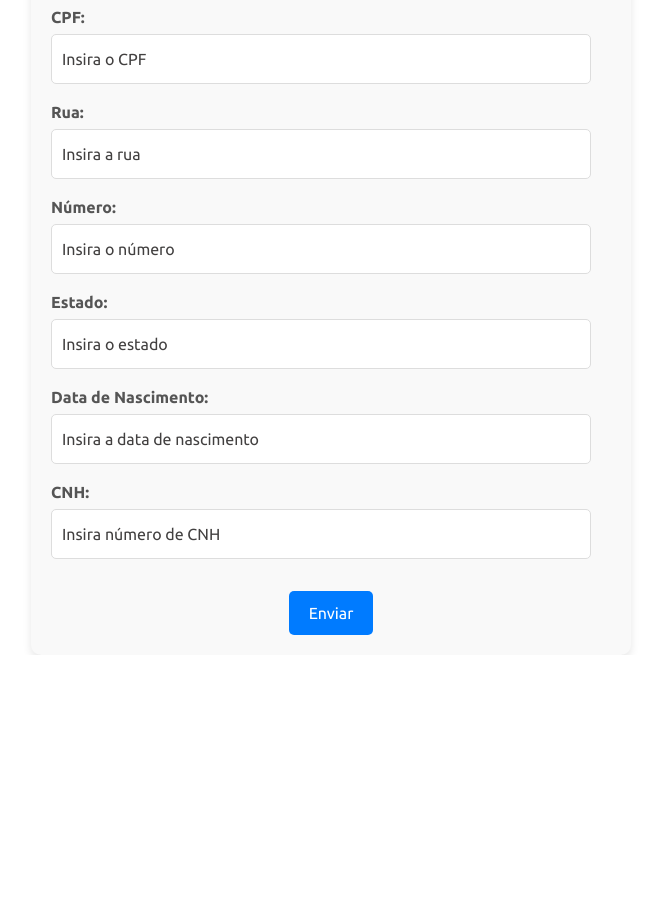
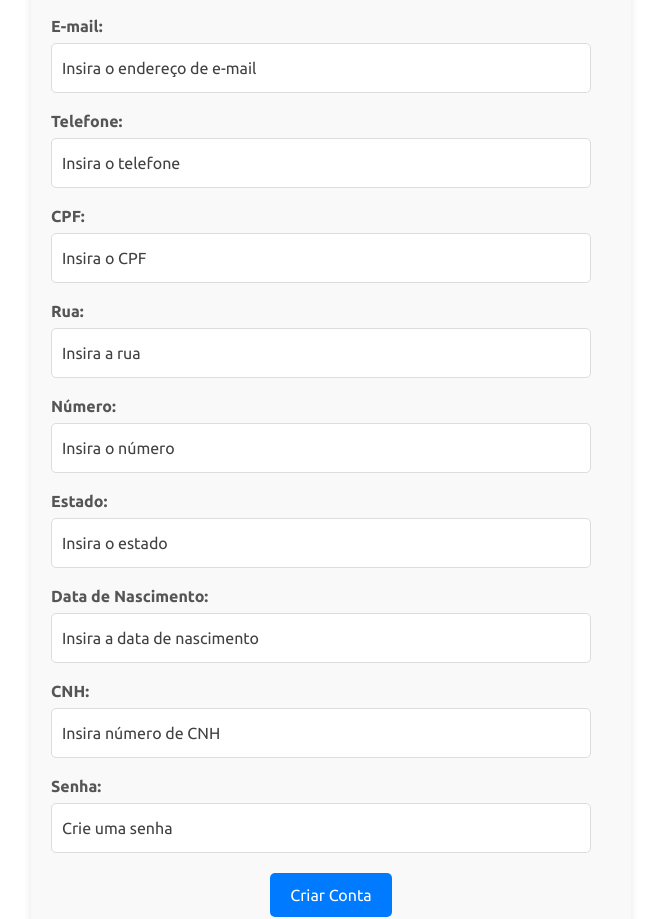
Before and after one commit to dsm-cefet-rj/ti-2024-1-grupo-sete, a React (Create React App) app in the folder Frontend/: page /clientes in a window 1280 px wide. Shown: the part 313-1232 px from the top of the page, without its empty margins (309-970 px from the left). Before the commit the page ends 968 px from the top, so only its background shows below. Built offline with nearby package versions, Linux system fonts and the light colour scheme; the HTML template or start-up script is replaced by a standard one.

Commit message:
Alteração Clientes

```diff
--- a/Frontend/src/Pages/formClientes/formClientes.js
+++ b/Frontend/src/Pages/formClientes/formClientes.js
@@ -1,176 +1,191 @@
 import React, { useState } from "react";
-import Input from '../../Components/Form/Input';
-import Botaocriarcarro from "../../Components/Form/Botaocriarcarro";
-import styles from './style.module.css';
+import Input from "../../Components/Form/Input";
+import styles from "./style.module.css";
+import HeaderMain from "../../Components/Header";
+import { Button } from "reactstrap";
+import Footer from "../../Components/Footer/footer";
+import axios from "axios";
 
 const initialClienteData = {
   nome: "",
+  email: "",
   cpf: "",
   telefone: "",
-    endereco: {
-        rua: "",
-        numero: "",
-        estado: ""
-    },
+  endereco: { rua: "", numero: "", estado: "" },
   dataNasc: "",
-    cnh: ""
+  cnh: "",
+  senha: "",
 };
 
-function FormClientes({
-    handleSubmit,
-    botaotxt = "Enviar"
-}) {
+function FormClientes() {
   const [cliente, setCliente] = useState(initialClienteData);
+  const [submitted, setSubmitted] = useState(false);
 
-    const handleFormSubmit = (e) => {
+  const submit = (e) => {
     e.preventDefault();
-        /* debbuger */
-        if (cliente.nome === '' || cliente.telefone === '' || cliente.cpf === '' ||
-            cliente.endereco.rua === '' || cliente.endereco.numero === '' || cliente.endereco.estado === '' ||
-            cliente.dataNasc === '' || cliente.cnh === '') {
-            console.error('Por favor, preencha todos os campos.');
+
+    if (
+      cliente.nome === "" ||
+      cliente.telefone === "" ||
+      cliente.cpf === "" ||
+      cliente.endereco.rua === "" ||
+      cliente.endereco.numero === "" ||
+      cliente.endereco.estado === "" ||
+      cliente.dataNasc === "" ||
+      cliente.cnh === "" ||
+      cliente.email === "" ||
+      cliente.senha === ""
+    ) {
+      console.error("Por favor, preencha todos os campos.");
       return;
     }
-        handleSubmit(cliente);
+
+    axios
+      .post("http://localhost:5000/api/newClientes", cliente)
+      .then((response) => {
+        console.log("Cliente cadastrado com sucesso:", response.data);
+        setSubmitted(true);
+      })
+      .catch((error) => {
+        console.error("Erro ao cadastrar cliente:", error);
+      });
   };
 
-    const handleInputChange = (e) => {
-        const {
-            name,
-            value
-        } = e.target;
-        setCliente(prevCliente => ({
-            ...prevCliente,
-            [name]: value
-        }));
-    };
-
-    const handleEnderecoChange = (e) => {
-        const {
-            name,
-            value
-        } = e.target;
-        setCliente(prevCliente => ({
-            ...prevCliente,
+  const handleChange = (e) => {
+    const { name, value } = e.target;
+    if (name in cliente.endereco) {
+      setCliente({
+        ...cliente,
         endereco: {
-                ...prevCliente.endereco,
-                [name]: value
+          ...cliente.endereco,
+          [name]: value,
+        },
+      });
+    } else {
+      setCliente({
+        ...cliente,
+        [name]: value,
+      });
     }
-        }));
   };
 
   return (
-        <form onSubmit = {handleFormSubmit} className = {styles.form}>
+    <>
+      <HeaderMain />
+      {submitted ? (
+        <div className={styles.thankYouMessage}>
+          <p>Enviamos um e-mail para confirmação.</p>
+        </div>
+      ) : (
+        <form onSubmit={submit} className={styles.form}>
           <h2>Cadastro de Clientes</h2>
-        <div className = {styles.formGroup}>
-        <Input type = "text"
-        text = "Nome"
-        name = "nome"
-        placeholder = "Insira o nome completo"
-        handleOnChange = {
-            handleInputChange
-        }
-        value = {
-            cliente.nome
-        }/>
-        </div>
-        <div className = {styles.formGroup}>
-        <Input type = "text"
-        text = "Telefone"
-        name = "telefone"
-        placeholder = "Insira o telefone"
-        handleOnChange = {
-            handleInputChange
-        }
-        value = {
-            cliente.telefone
-        }
+          <div className={styles.formGroup}>
+            <Input
+              type="text"
+              text="Nome"
+              name="nome"
+              placeholder="Insira o nome completo"
+              handleOnChange={handleChange}
+              value={cliente.nome}
             />
           </div>
-        <div className = {styles.formGroup}>
-        <Input type = "text"
-        text = "CPF"
-        name = "cpf"
-        placeholder = "Insira o CPF"
-        handleOnChange = {
-            handleInputChange
-        }
-        value = {
-            cliente.cpf
-        }
+          <div className={styles.formGroup}>
+            <Input
+              type="email"
+              text="E-mail"
+              name="email"
+              placeholder="Insira o endereço de e-mail"
+              handleOnChange={handleChange}
+              value={cliente.email}
             />
           </div>
-        <div className = {styles.formGroup}>
-        <Input type = "text"
-        text = "Rua"
-        name = "rua"
-        placeholder = "Insira a rua"
-        handleOnChange = {
-            handleEnderecoChange
-        }
-        value = {
-            cliente.endereco.rua
-        }
+          <div className={styles.formGroup}>
+            <Input
+              type="text"
+              text="Telefone"
+              name="telefone"
+              placeholder="Insira o telefone"
+              handleOnChange={handleChange}
+              value={cliente.telefone}
             />
           </div>
-        <div className = {styles.formGroup}>
-        <Input type = "text"
-        text = "Número"
-        name = "numero"
-        placeholder = "Insira o número"
-        handleOnChange = {
-            handleEnderecoChange
-        }
-        value = {
-            cliente.endereco.numero
-        }
+          <div className={styles.formGroup}>
+            <Input
+              type="text"
+              text="CPF"
+              name="cpf"
+              placeholder="Insira o CPF"
+              handleOnChange={handleChange}
+              value={cliente.cpf}
             />
           </div>
-        <div className = {
-            styles.formGroup
-        } >
-        <Input type = "text"
-        text = "Estado"
-        name = "estado"
-        placeholder = "Insira o estado"
-        handleOnChange = {
-            handleEnderecoChange
-        }
-        value = {
-            cliente.endereco.estado
-        }
+          <div className={styles.formGroup}>
+            <Input
+              type="text"
+              text="Rua"
+              name="rua"
+              placeholder="Insira a rua"
+              handleOnChange={handleChange}
+              value={cliente.endereco.rua}
             />
           </div>
-        <div className = {styles.formGroup}>
-        <Input type = "text"
-        text = "Data de Nascimento"
-        name = "dataNasc"
-        placeholder = "Insira a data de nascimento"
-        handleOnChange = {
-            handleInputChange
-        }
-        value = {
-            cliente.dataNasc
-        }
+          <div className={styles.formGroup}>
+            <Input
+              type="text"
+              text="Número"
+              name="numero"
+              placeholder="Insira o número"
+              handleOnChange={handleChange}
+              value={cliente.endereco.numero}
             />
           </div>
-        <div className = {styles.formGroup}>
-        <Input type = "text"
-        text = "CNH"
-        name = "cnh"
-        placeholder = "Insira número de CNH"
-        handleOnChange = {
-            handleInputChange
-        }
-        value = {
-            cliente.cnh
-        }
+          <div className={styles.formGroup}>
+            <Input
+              type="text"
+              text="Estado"
+              name="estado"
+              placeholder="Insira o estado"
+              handleOnChange={handleChange}
+              value={cliente.endereco.estado}
             />
           </div>
-        <div className = {styles.buttonContainer}>
-        <Botaocriarcarro text = {botaotxt}/>
+          <div className={styles.formGroup}>
+            <Input
+              type="text"
+              text="Data de Nascimento"
+              name="dataNasc"
+              placeholder="Insira a data de nascimento"
+              handleOnChange={handleChange}
+              value={cliente.dataNasc}
+            />
+          </div>
+          <div className={styles.formGroup}>
+            <Input
+              type="text"
+              text="CNH"
+              name="cnh"
+              placeholder="Insira número de CNH"
+              handleOnChange={handleChange}
+              value={cliente.cnh}
+            />
+          </div>
+          <div className={styles.formGroup}>
+            <Input
+              type="password"
+              text="Senha"
+              name="senha"
+              placeholder="Crie uma senha"
+              handleOnChange={handleChange}
+              value={cliente.senha}
+            />
+          </div>
+          <div className={styles.buttonContainer}>
+            <Button type="submit">Criar Conta</Button>
           </div>
         </form>
+      )}
+      <Footer className="footer" />
+    </>
   );
 }
 
```
Lines whose indentation alone changed are shown as unchanged.
